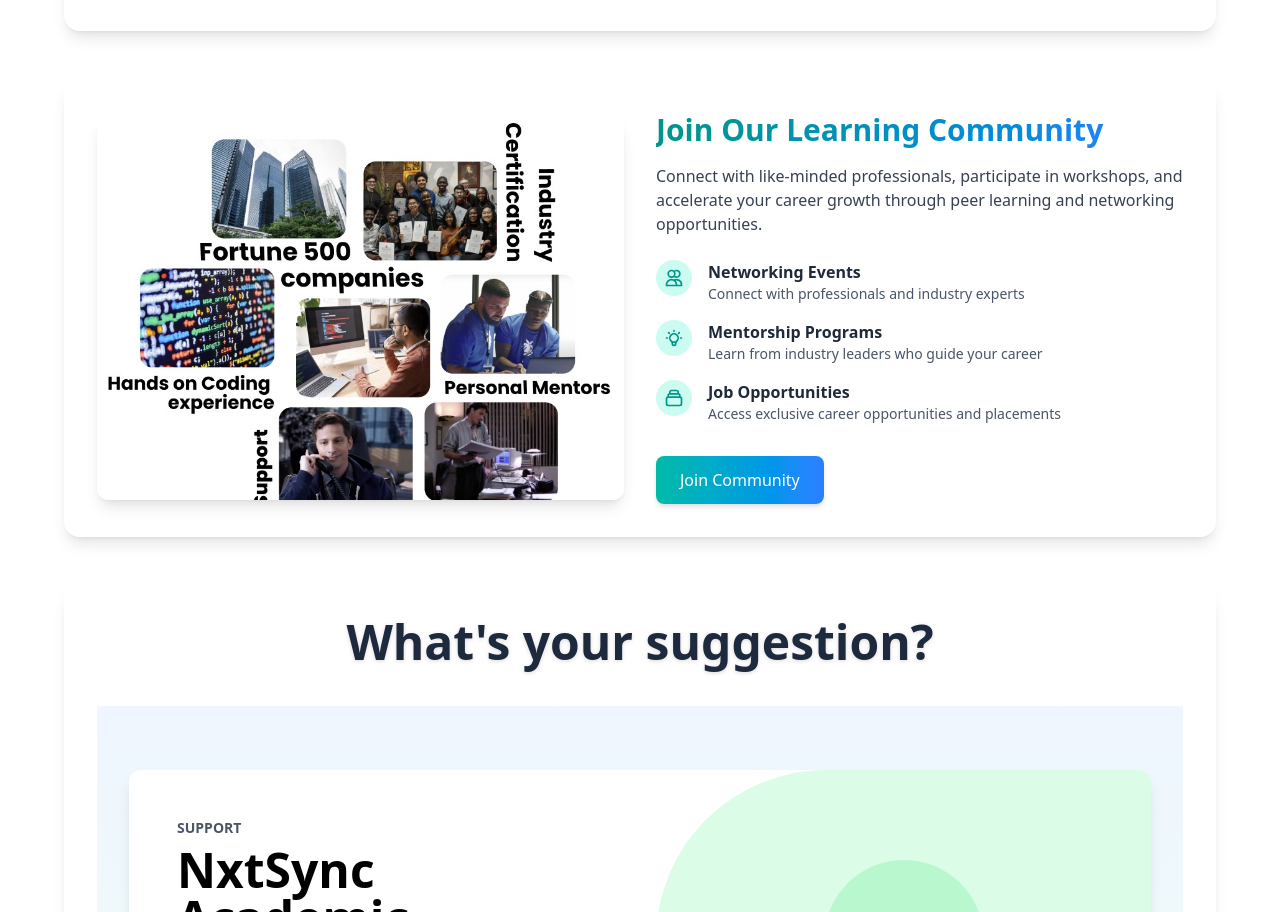
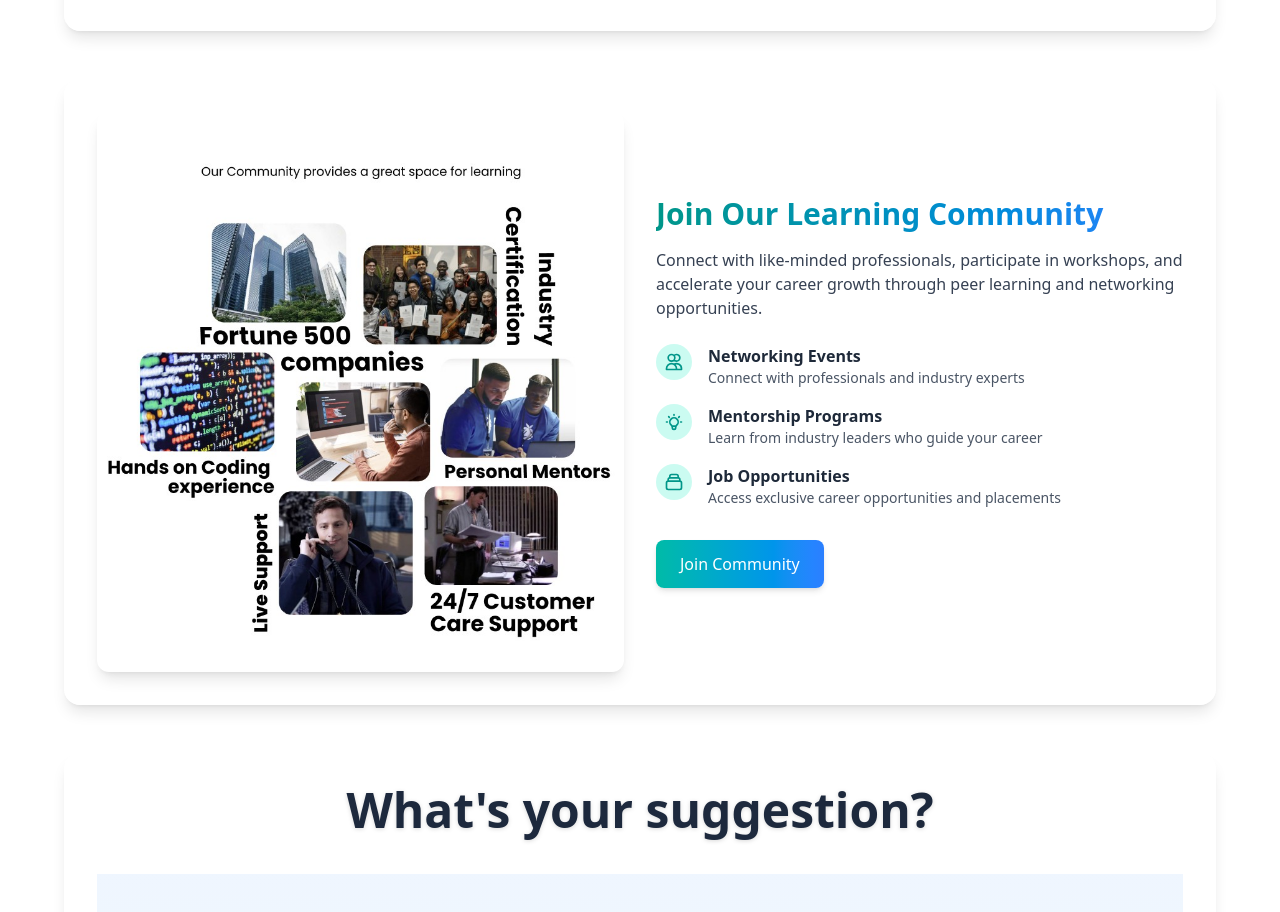
Before and after one commit to mismyst/nextsync, a Next.js app: page / in a window 1280 px wide. Shown: the part 1820-2732 px from the top of the page. Built offline with nearby package versions, Linux system fonts and the light colour scheme.

Commit message:
Update page.tsx

```diff
--- a/app/page.tsx
+++ b/app/page.tsx
@@ -433,14 +433,14 @@ const Page = function Page() {
           <div className="my-6 sm:my-8 md:my-12">
             <div className="mx-3 sm:mx-6 md:mx-12 lg:mx-16 p-4 sm:p-6 md:p-8 rounded-2xl bg-white/30 backdrop-blur-md shadow-lg border border-white/30">
               <div className="flex flex-col md:flex-row gap-8 items-center">
-                {/* Image side - FIXED */}
+                {/* Image side - INCREASED SIZE */}
                 <div className="w-full md:w-1/2 relative">
-                  <div className="relative h-64 sm:h-80 md:h-96 w-full rounded-xl overflow-hidden shadow-lg">
+                  <div className="relative h-80 sm:h-96 md:h-120 lg:h-140 w-full rounded-xl overflow-hidden shadow-lg">
                     <Image
                       src="/images/community.jpg"
                       alt="Our Learning Community"
                       fill
-                      className="object-cover"
+                      className="object-contain"
                       sizes="(max-width: 768px) 100vw, 50vw"
                       priority
                     />
```
